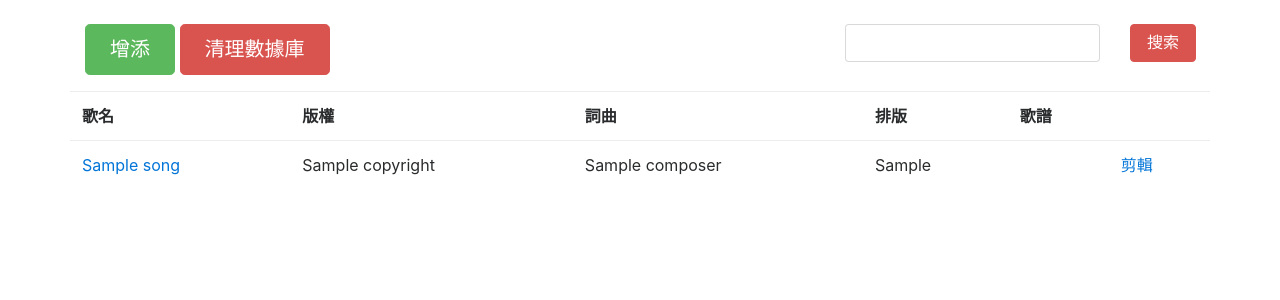
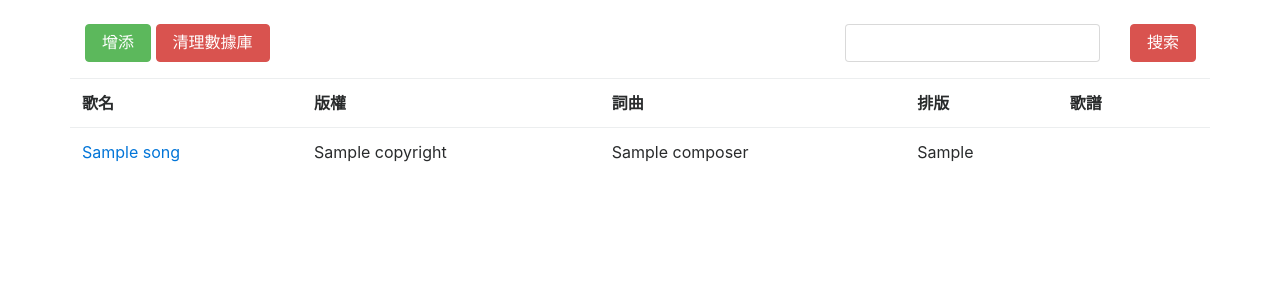
Before and after one commit to ericmjl/worship-manager, a Flask app: template templates/songs.html in a window 1280 px wide. Shown: the part 54-354 px from the top of the page. Run offline with Flask 2, Linux system fonts and the light colour scheme; the template is opened without the code that fills it: most values are stand-ins (such as "Sample title", 1, 10 or a date in 2020); some libraries are stand-ins or nearby versions.

Commit message:
made "edit" link conditional on having no name; changed buttons to medium

```diff
--- a/templates/songs.html
+++ b/templates/songs.html
@@ -9,8 +9,8 @@
 <div class="row">
     <div class="col-8">
         <form method="post">
-            <button class="btn btn-success btn-lg" type="submit" formaction="/songs/add">增添</button>
-            <button class="btn btn-danger btn-lg" type="submit" formaction="/songs/clean">清理數據庫</button>
+            <button class="btn btn-success btn-md" type="submit" formaction="/songs/add">增添</button>
+            <button class="btn btn-danger btn-md" type="submit" formaction="/songs/clean">清理數據庫</button>
         </form>
     </div>
     <div class="col-3">
@@ -54,7 +54,7 @@
                 {% else %}
                     <td></td>
                 {% endif %}
-                <td><a href="/songs/{{ song.eid }}/edit">剪輯</a></td>
+                <td>{% if not song['name'] %}<a href="/songs/{{ song.eid }}/edit">剪輯</a>{% endif %}</td>
             </tr>
         {% endfor %}
     </table>
```
